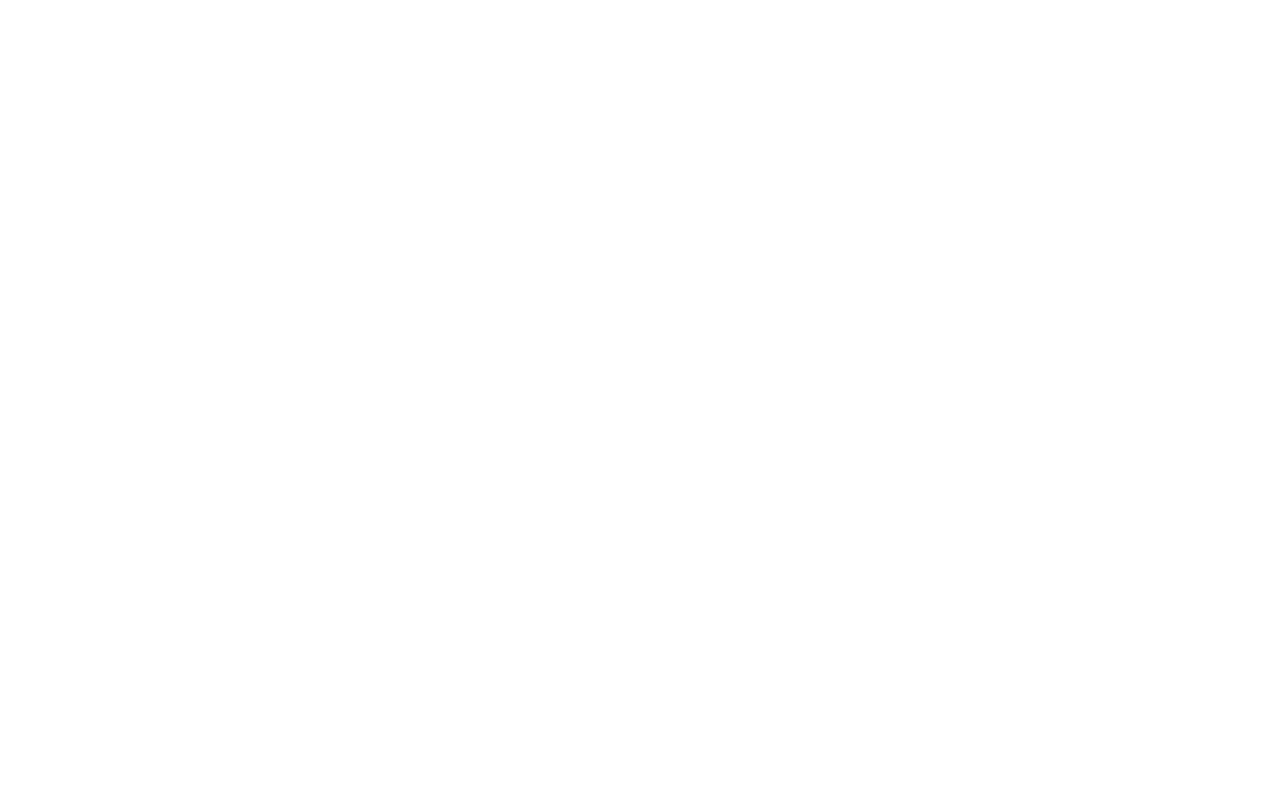
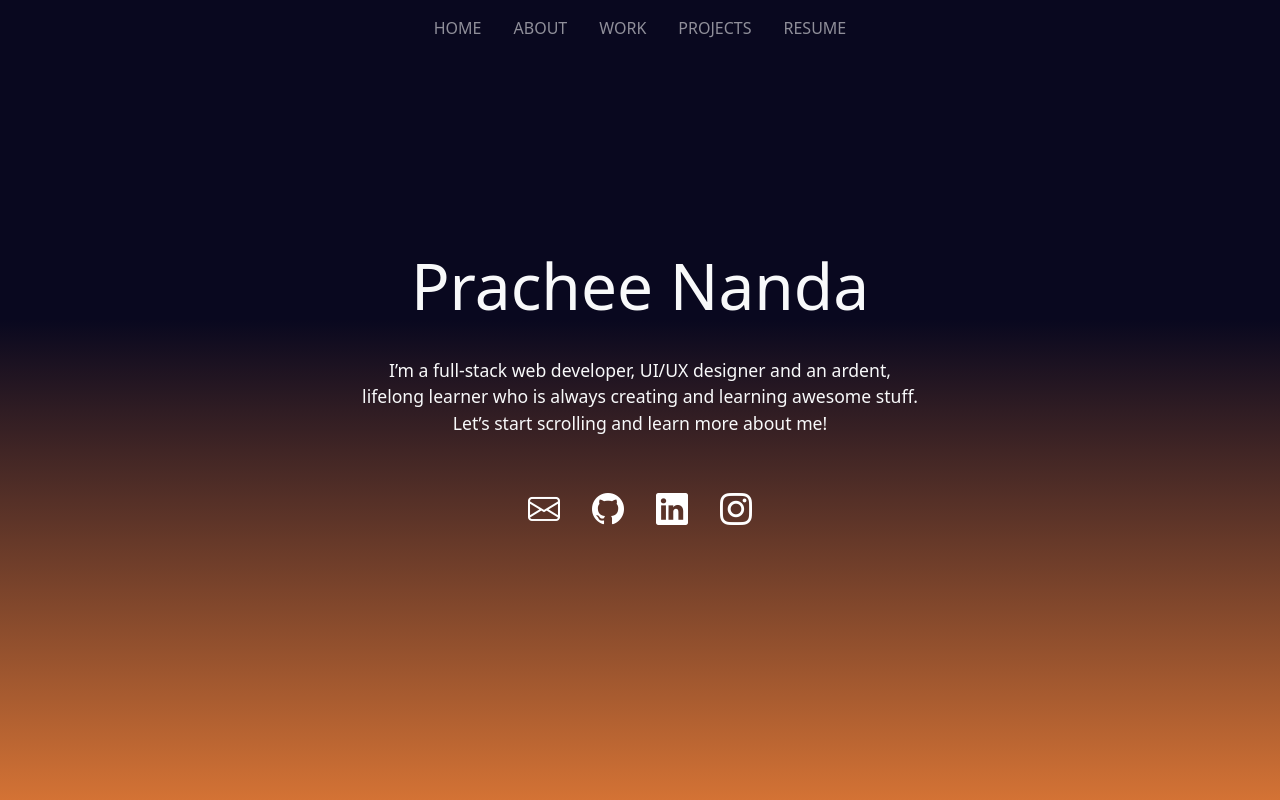
Before and after one commit to prachee-n16/portfolio, a React (Create React App) app: page / in a window 1280 px wide. Before the commit this address had no page. Built offline with nearby package versions, Linux system fonts and the light colour scheme.

Commit message:
Added links to socials, fixed Navbar UI

```diff
--- a/src/App.js
+++ b/src/App.js
@@ -10,6 +10,7 @@ function App() {
       <BrowserRouter>
         <Routes>
           <Route path='/portfolio' element={<Header/>} />
+          <Route path='/' element={<Header/>} />
           <Route path='/about' element={<About/>} />
           <Route path='/work' element={<Experience/>} />
           <Route path='/projects' element={<Projects/>} />
--- a/src/components/Navbar/Navbar-inLine.jsx
+++ b/src/components/Navbar/Navbar-inLine.jsx
@@ -1,20 +1,21 @@
 import React from 'react'
 import { Link } from 'react-router-dom'
 import resume from '../../assets/Prachee_Nanda_Resume.pdf'
+import './Navbar.css'
 
 const Navbar = () => {
   return (
     <nav class="navbar navbar-expand-lg navbar-dark py-0">
       <div className='mx-3'/>
-      <a class="navbar-brand mx-5 h3 pt-3" href="#">Prachee Nanda</a>
-      <button class="navbar-toggler mx-4 pt-2" type="button" data-toggle="collapse" data-target="#navbarNav" aria-controls="navbarNav" aria-expanded="false" aria-label="Toggle navigation">
+      <a class="navbar-brand mx-5 h3 mt-1 pt-3" href="#">Prachee Nanda</a>
+      <button class="navbar-toggler mx-4 pt-2 mt-2" id="navbarToggle" type="button" data-bs-toggle="collapse" data-bs-target="#navbarNav" aria-controls="navbarNav" aria-expanded="false" aria-label="Toggle navigation">
         <span class="navbar-toggler-icon"></span>
       </button>
 
         <div class="collapse navbar-collapse justify-content-end pt-2" id="navbarNav">
           <ul class="navbar-nav">
             <li class="nav-item active mx-2">
-                <Link to="/">
+                <Link to="/portfolio">
                     <a class="nav-link" href="/">HOME</a>
                 </Link>
             </li>
--- /dev/null
+++ b/src/components/Navbar/Navbar.css
@@ -0,0 +1,4 @@
+a:hover, a:visited, a:link, a:active {
+  text-decoration: none;
+}
+/*# sourceMappingURL=Navbar.css.map */
--- a/src/components/Navbar/Navbar.jsx
+++ b/src/components/Navbar/Navbar.jsx
@@ -1,16 +1,18 @@
 import React from 'react'
 import { Link } from 'react-router-dom'
 import resume from '../../assets/Prachee_Nanda_Resume.pdf'
+import './Navbar.css'
+
 const Navbar = () => {
   return (
     <nav class="navbar navbar-expand-lg navbar-dark">
-      <button class="navbar-toggler mx-4" type="button" data-toggle="collapse" data-target="#navbarNav" aria-controls="navbarNav" aria-expanded="false" aria-label="Toggle navigation">
+      <button class="navbar-toggler mx-4" type="button" data-bs-toggle="collapse" data-bs-target="#navbarNav" aria-controls="navbarNav" aria-expanded="false" aria-label="Toggle navigation">
         <span class="navbar-toggler-icon"></span>
       </button>
         <div class="collapse navbar-collapse justify-content-center" id="navbarNav">
           <ul class="navbar-nav">
             <li class="nav-item active mx-2">
-                <Link to="/">
+                <Link to="/portfolio">
                     <a class="nav-link" href="/">HOME</a>
                 </Link>
             </li>
--- /dev/null
+++ b/src/components/Navbar/Navbar.scss
@@ -0,0 +1,4 @@
+a:hover, a:visited, a:link, a:active
+{
+    text-decoration: none;
+}
--- a/src/container/Header/Header.jsx
+++ b/src/container/Header/Header.jsx
@@ -13,10 +13,10 @@ const Header = () => {
         {/* Horizontal line not showing up */}
         <hr className = 'border-5 text-white'/>
         <div className='text-light container d-flex justify-content-center align-items-center' style={{marginBottom: '15rem'}}>
-          <i className="bi bi-envelope mx-3" style={{fontSize: '32px'}}></i>
-          <i className="bi bi-github mx-3" style={{fontSize: '32px'}}></i>
-          <i className="bi bi-linkedin mx-3" style={{fontSize: '32px'}}></i>
-          <i className="bi bi-instagram mx-3" style={{fontSize: '32px'}}></i>
+          <a style={{color: 'white'}}><i className="bi bi-envelope mx-3" style={{fontSize: '32px'}}></i></a>
+          <a style={{color: 'white'}} href='https://github.com/prachee-n16'><i className="bi bi-github mx-3" style={{fontSize: '32px'}}></i></a>
+          <a style={{color: 'white'}} href='https://www.linkedin.com/in/pracheenanda/'><i className="bi bi-linkedin mx-3" style={{fontSize: '32px'}}></i></a>
+          <a style={{color: 'white'}} href='https://www.instagram.com/pracheenanda/'><i className="bi bi-instagram mx-3" style={{fontSize: '32px'}}></i></a>
         </div>
 
       </div>
```
Also changed, not shown: public/index.html (line endings or trailing spaces), 1 other file (tests, documents, lock files or other folders).
